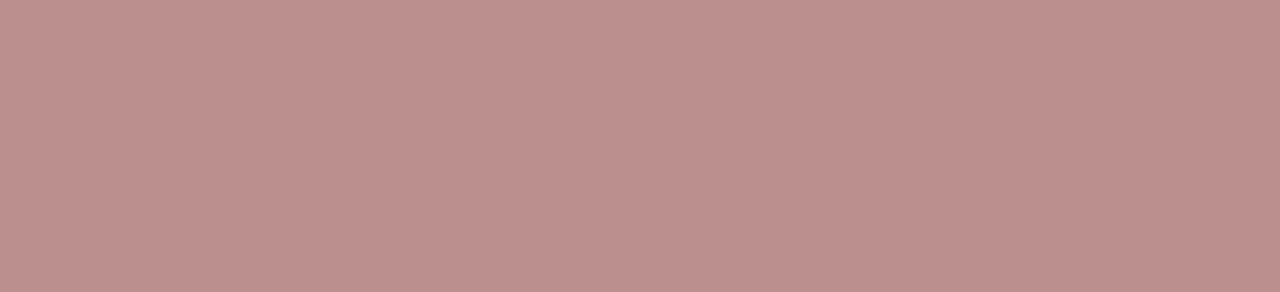
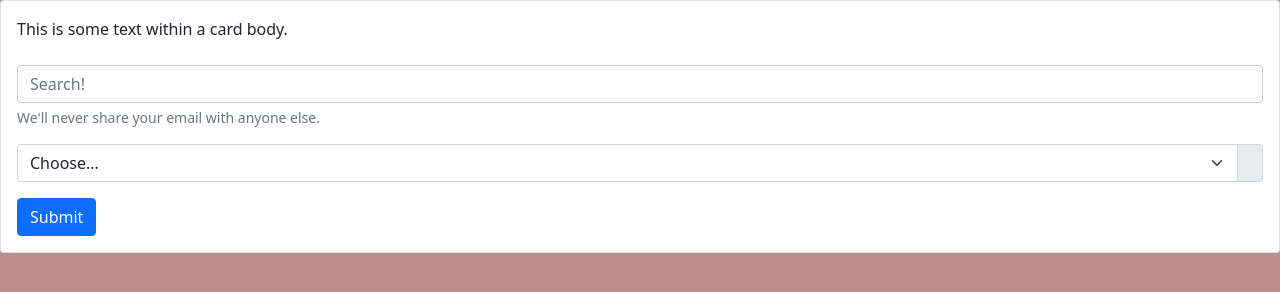
Before and after one commit to lola-violet/congress-library-search, a plain HTML site: page index.html in a window 1280 px wide. Drawn offline with nearby package versions, Linux system fonts and the light colour scheme.

Commit message:
search button and drop-down

```diff
--- a/index.html
+++ b/index.html
@@ -5,9 +5,38 @@
     <meta http-equiv="X-UA-Compatible" content="IE=edge">
     <meta name="viewport" content="width=device-width, initial-scale=1.0">
     <title>Library of Congress Search</title>
+    <link href="https://cdn.jsdelivr.net/npm/bootstrap@5.1.3/dist/css/bootstrap.min.css" rel="stylesheet" integrity="sha384-1BmE4kWBq78iYhFldvKuhfTAU6auU8tT94WrHftjDbrCEXSU1oBoqyl2QvZ6jIW3" crossorigin="anonymous">
     <link rel="stylesheet" href="style.css">
 </head>
 <body>
+    <div class="card">
+        <div class="card-body">
+          This is some text within a card body.
+          <form>
+            <div class="mb-3">
+              <label for="exampleInputEmail1" class="form-label"></label>
+              <input placeholder ="Search!" type="search" class="form-control" id="search1" aria-describedby="emailHelp">
+              <div id="emailHelp" class="form-text">We'll never share your email with anyone else.</div>
+            </div>
+            <div class="input-group mb-3">
+                <select class="form-select" id="inputGroupSelect02">
+                  <option selected>Choose...</option>
+                  <option value="1">Maps</option>
+                  <option value="2">Audio</option>
+                  <option value="3">Photos</option>
+                  <option value="4">Manuscripts</option>
+                  <option value="5">Newspapers</option>
+                  <option value="6">Film andvideos</option>
+                  <option value="7">Notated Music</option>
+                  <option value="8">Websites</option>
+                </select>
+                <label class="input-group-text" for="inputGroupSelect02"></label>
+              </div>
+            <button type="submit" class="btn btn-primary">Submit</button>
+          </form>
+        </div>
+      </div>
+
 
 
 
```
Also changed, not shown: 01-homepage.png (added).
